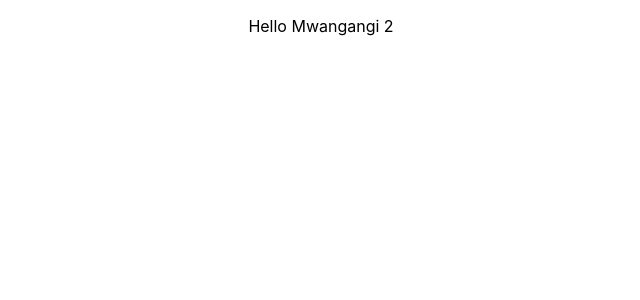
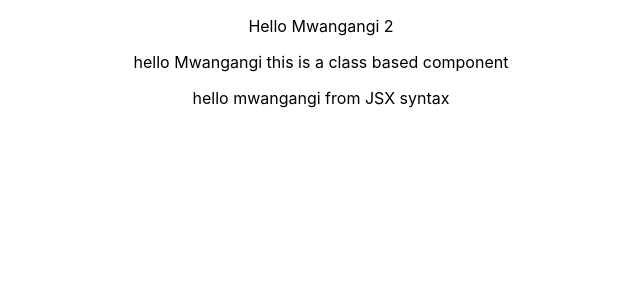
Before and after one commit to mwangangievans/ReactJs, a React (Create React App) app in the folder hello-worlrd/: page / in a window 1280 px wide. Shown: the top 300 px of the page, without its empty margins (319-959 px from the left). Built offline with nearby package versions, Linux system fonts and the light colour scheme.

Commit message:
JSX syntax

```diff
--- a/hello-worlrd/src/App.js
+++ b/hello-worlrd/src/App.js
@@ -1,11 +1,16 @@
 import logo from './logo.svg';
 import './App.css';
 import  Greet from './Components/Greet'
+import Welcome from './Components/Welcome';
+import Hello from './Components/hello';
 
 function App() {
   return (
     <div className="App">
      <Greet/>
+     <Welcome/>
+     <Hello/>
+
     </div>
   );
 }
--- /dev/null
+++ b/hello-worlrd/src/Components/Welcome.js
@@ -0,0 +1,9 @@
+import React , {Component} from "react";
+
+class welcome  extends Component{
+    render(){
+        return <p>hello Mwangangi this is a class based component</p>
+    }
+
+}
+export default welcome
--- /dev/null
+++ b/hello-worlrd/src/Components/hello.js
@@ -0,0 +1,8 @@
+import React from "react";
+
+const Hello = () => {
+    return (<div>
+        <p>hello mwangangi from JSX syntax</p>
+    </div>)
+}
+export default Hello
```
